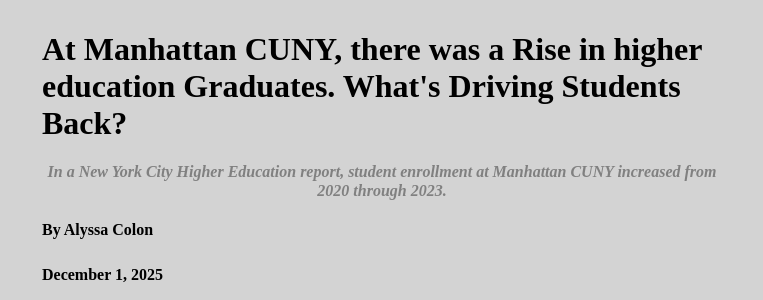
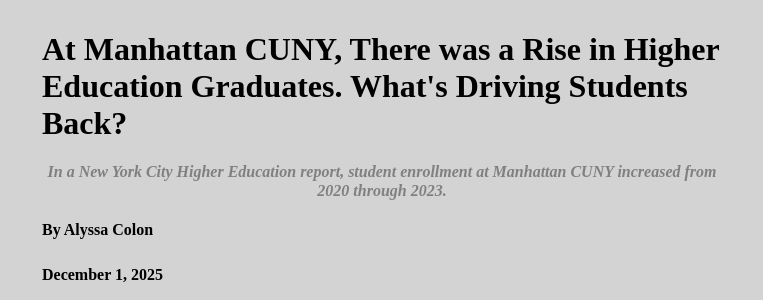
Before and after one commit to alyssacolon01-prog/cuny, a plain HTML site: page index.html in a window 1280 px wide. Shown: the top 300 px of the page, without its empty margins (258-1021 px from the left). Drawn offline with nearby package versions, Linux system fonts and the light colour scheme.

Commit message:
capitalization

```diff
--- a/index.html
+++ b/index.html
@@ -20,7 +20,7 @@
 		<!-- Main title section - wrapped in container for consistent width/padding -->
 		<div class="container">
 			<h1>
-				At Manhattan CUNY, there was a Rise in higher education Graduates. What's Driving Students Back?
+				At Manhattan CUNY, There was a Rise in Higher Education Graduates. What's Driving Students Back?
 
 			</h1>
 <h3> In a New York City Higher Education report, student enrollment at Manhattan CUNY increased from 2020 through 2023.
```
